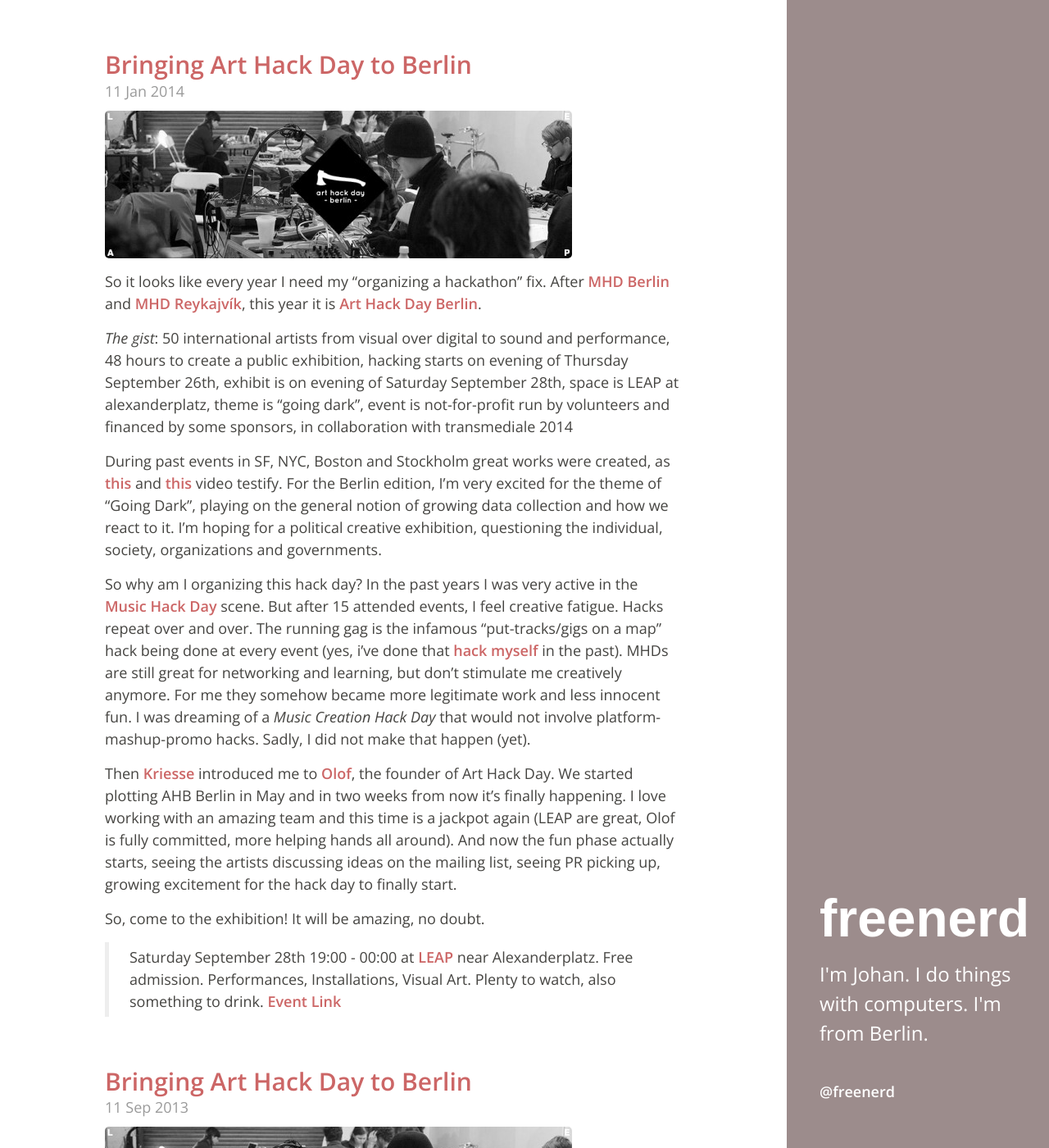
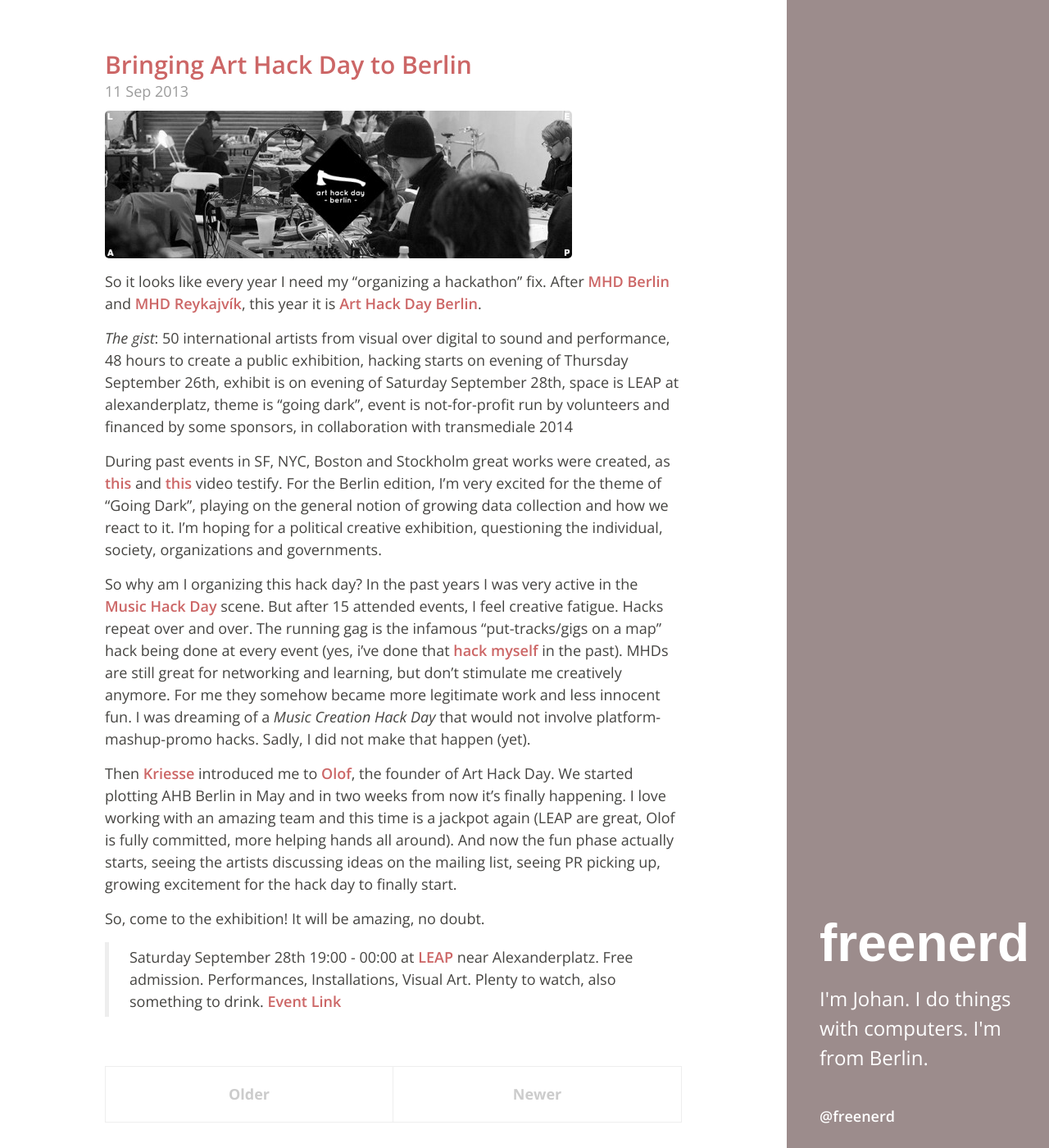
Before and after one commit to freenerd/freenerd.github.io, a Jekyll site: the page built from index.html, in a window 1280 px wide and 1400 px high. Shown: the whole window at 82% size. Built offline with Jekyll 4.4.1, drawn with Linux system fonts in a browser that asks for light colours; Markdown is read by kramdown in place of the engine named in the settings; the list of posts is cut into pages by our own code.

Commit message:
Better layout

```diff
--- a/_posts/2014-01-11-bringing-art-hack-day-to-berlin.md
+++ /dev/null
@@ -1,20 +0,0 @@
----
-layout:   post
-title:    Bringing Art Hack Day to Berlin
----
-
-<a href="http://arthackday.net/berlin"><img src="/assets/LEAP_EVENT02-570x180.jpg" alt="LEAP_EVENT02" width="570" height="180" class="aligncenter size-medium wp-image-1797" /></a>
-
-So it looks like every year I need my "organizing a hackathon" fix. After <a href="http://berlin.musichackday.org/2011/">MHD Berlin</a> and <a href="http://reykjavik.musichackday.org/2012/">MHD Reykajvík</a>, this year it is <strong><a href="http://arthackday.net/berlin/">Art Hack Day Berlin</a></strong>.
-
-<em>The gist</em>: 50 international artists from visual over digital to sound and performance, 48 hours to create a public exhibition, hacking starts on evening of Thursday September 26th, exhibit is on evening of Saturday September 28th, space is LEAP at alexanderplatz, theme is "going dark", event is not-for-profit run by volunteers and financed by some sponsors, in collaboration with transmediale 2014
-
-During past events in SF, NYC, Boston and Stockholm great works were created, as <a href="http://vimeo.com/61747263">this</a> and <a href="http://vimeo.com/45841989">this</a> video testify. For the Berlin edition, I'm very excited for the theme of "Going Dark", playing on the general notion of growing data collection and how we react to it. I'm hoping for a political creative exhibition, questioning the individual, society, organizations and governments.
-
-So why am I organizing this hack day? In the past years I was very active in the <a href="http://musichackday.org/">Music Hack Day</a> scene. But after 15 attended events, I feel creative fatigue. Hacks repeat over and over. The running gag is the infamous "put-tracks/gigs on a map" hack being done at every event (yes, i've done that <a href="http://www.tracksonamap.com/">hack myself</a> in the past). MHDs are still great for networking and learning, but don't stimulate me creatively anymore. For me they somehow became more legitimate work and less innocent fun. I was dreaming of a <em>Music Creation Hack Day</em> that would not involve platform-mashup-promo hacks. Sadly, I did not make that happen (yet).
-
-Then <a href="https://twitter.com/kriesse">Kriesse</a> introduced me to <a href="https://twitter.com/olofster">Olof</a>, the founder of Art Hack Day. We started plotting AHB Berlin in May and in two weeks from now it's finally happening. I love working with an amazing team and this time is a jackpot again (LEAP are great, Olof is fully committed, more helping hands all around). And now the fun phase actually starts, seeing the artists discussing ideas on the mailing list, seeing PR picking up, growing excitement for the hack day to finally start.
-
-So, come to the exhibition! It will be amazing, no doubt.
-
-<blockquote>Saturday September 28th 19:00 - 00:00 at <a href="http://leapknecht.de/">LEAP</a> near Alexanderplatz. Free admission. Performances, Installations, Visual Art. Plenty to watch, also something to drink. <a href="https://www.facebook.com/events/557710164277488">Event Link</a></blockquote>
--- a/public/css/hyde.css
+++ b/public/css/hyde.css
@@ -96,7 +96,7 @@
   margin-bottom: 15px;
 }
 li {
-  color: #888580;
+  color: #5A564F;
 }
 
 hr {
@@ -233,7 +233,7 @@
   background-color: #2a2a2a;
 }
 .masthead-inner {
-  padding: 20px;
+  padding: 20px 20px 10px 20px;
 }
 
 /* Masthead content */
@@ -265,7 +265,7 @@
 /* Responsive masthead */
 @media (min-width: 768px) {
   .masthead-inner {
-    padding: 40px;
+    padding: 40px 40px 10px 40px;
   }
 }
 @media (min-width: 990px) {
```
Also changed, not shown: _layouts/post.html (+9 -3 lines).
